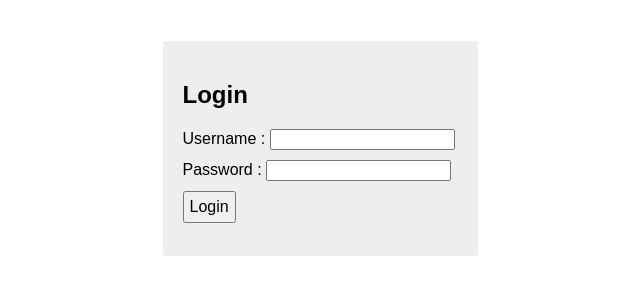
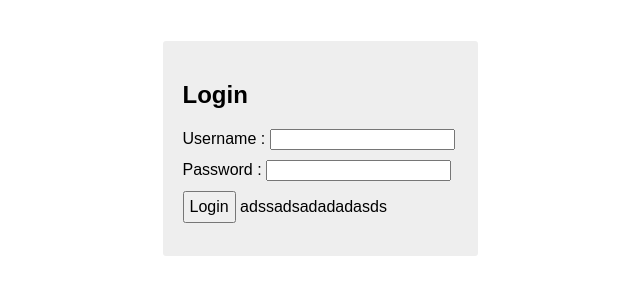
Before and after one commit to JustinLaurenso/kosanjamankini, a PHP site: page /tes.php in a window 1280 px wide. Shown: the part 199-499 px from the top of the page, without its empty margins (320-960 px from the left). Run offline with PHP 8.4, Linux system fonts and the light colour scheme.

Commit message:
Update tes.php

```diff
--- a/view/tes.php
+++ b/view/tes.php
@@ -106,6 +106,7 @@ if (isset($_POST['login'])) {
                         <input type="password" name="password" required>
                     </div>
                     <button type="submit" name="login">Login</button>
+                    adssadsadadadasds
                 </form>
             </div>
         </div>
```
